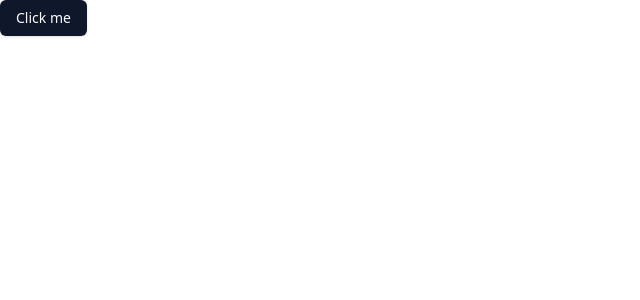
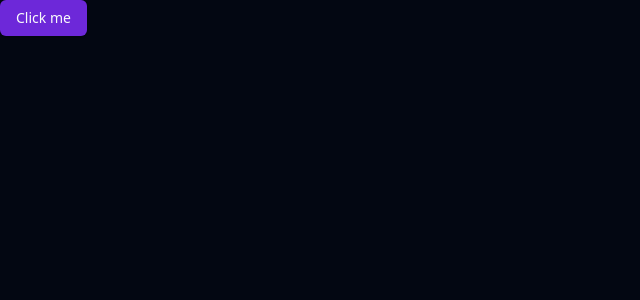
Before and after one commit to jnunes-ds/upload-ai-web, a React (Vite) app: page / in a window 1280 px wide. Shown: the top 300 px of the page, without its empty margins (0-640 px from the left). Built offline with nearby package versions, Linux system fonts and the light colour scheme.

Commit message:
style: use only dark theme

```diff
--- a/src/index.css
+++ b/src/index.css
@@ -4,66 +4,29 @@
 
 @layer base {
   :root {
-    --background: 0 0% 100%;
-    --foreground: 222.2 84% 4.9%;
-
-    --card: 0 0% 100%;
-    --card-foreground: 222.2 84% 4.9%;
-
-    --popover: 0 0% 100%;
-    --popover-foreground: 222.2 84% 4.9%;
-
-    --primary: 222.2 47.4% 11.2%;
-    --primary-foreground: 210 40% 98%;
-
-    --secondary: 210 40% 96.1%;
-    --secondary-foreground: 222.2 47.4% 11.2%;
-
-    --muted: 210 40% 96.1%;
-    --muted-foreground: 215.4 16.3% 46.9%;
-
-    --accent: 210 40% 96.1%;
-    --accent-foreground: 222.2 47.4% 11.2%;
-
-    --destructive: 0 84.2% 60.2%;
-    --destructive-foreground: 210 40% 98%;
-
-    --border: 214.3 31.8% 91.4%;
-    --input: 214.3 31.8% 91.4%;
-    --ring: 222.2 84% 4.9%;
+    --background: 224 71.4% 4.1%;
+    --foreground: 210 20% 98%;
+    --card: 224 71.4% 4.1%;
+    --card-foreground: 210 20% 98%;
+    --popover: 224 71.4% 4.1%;
+    --popover-foreground: 210 20% 98%;
+    --primary: 263.4 70% 50.4%;
+    --primary-foreground: 210 20% 98%;
+    --secondary: 215 27.9% 16.9%;
+    --secondary-foreground: 210 20% 98%;
+    --muted: 215 27.9% 16.9%;
+    --muted-foreground: 217.9 10.6% 64.9%;
+    --accent: 215 27.9% 16.9%;
+    --accent-foreground: 210 20% 98%;
+    --destructive: 0 62.8% 30.6%;
+    --destructive-foreground: 210 20% 98%;
+    --border: 215 27.9% 16.9%;
+    --input: 215 27.9% 16.9%;
+    --ring: 263.4 70% 50.4%;
 
     --radius: 0.5rem;
   }
 
-  .dark {
-    --background: 222.2 84% 4.9%;
-    --foreground: 210 40% 98%;
-
-    --card: 222.2 84% 4.9%;
-    --card-foreground: 210 40% 98%;
-
-    --popover: 222.2 84% 4.9%;
-    --popover-foreground: 210 40% 98%;
-
-    --primary: 210 40% 98%;
-    --primary-foreground: 222.2 47.4% 11.2%;
-
-    --secondary: 217.2 32.6% 17.5%;
-    --secondary-foreground: 210 40% 98%;
-
-    --muted: 217.2 32.6% 17.5%;
-    --muted-foreground: 215 20.2% 65.1%;
-
-    --accent: 217.2 32.6% 17.5%;
-    --accent-foreground: 210 40% 98%;
-
-    --destructive: 0 62.8% 30.6%;
-    --destructive-foreground: 210 40% 98%;
-
-    --border: 217.2 32.6% 17.5%;
-    --input: 217.2 32.6% 17.5%;
-    --ring: 212.7 26.8% 83.9%;
-  }
 }
 
 @layer base {
```
